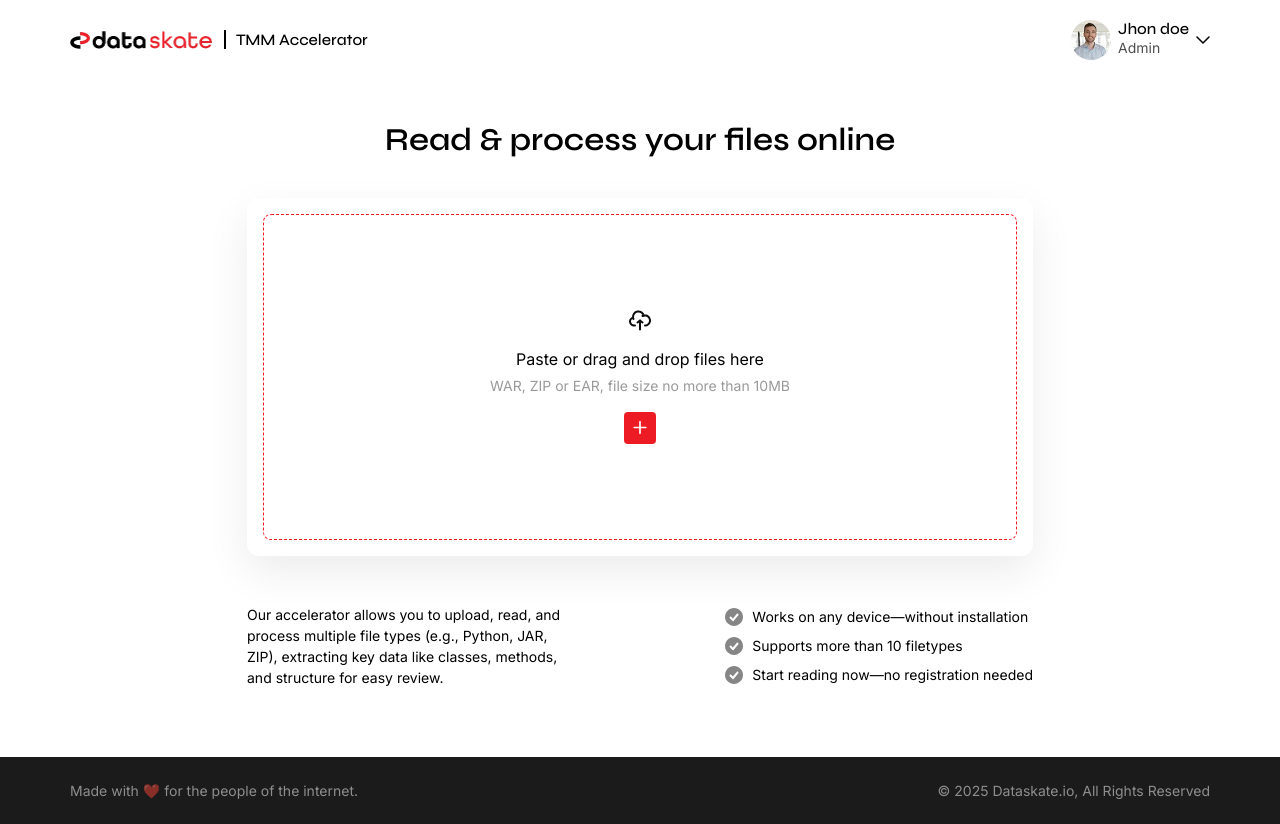
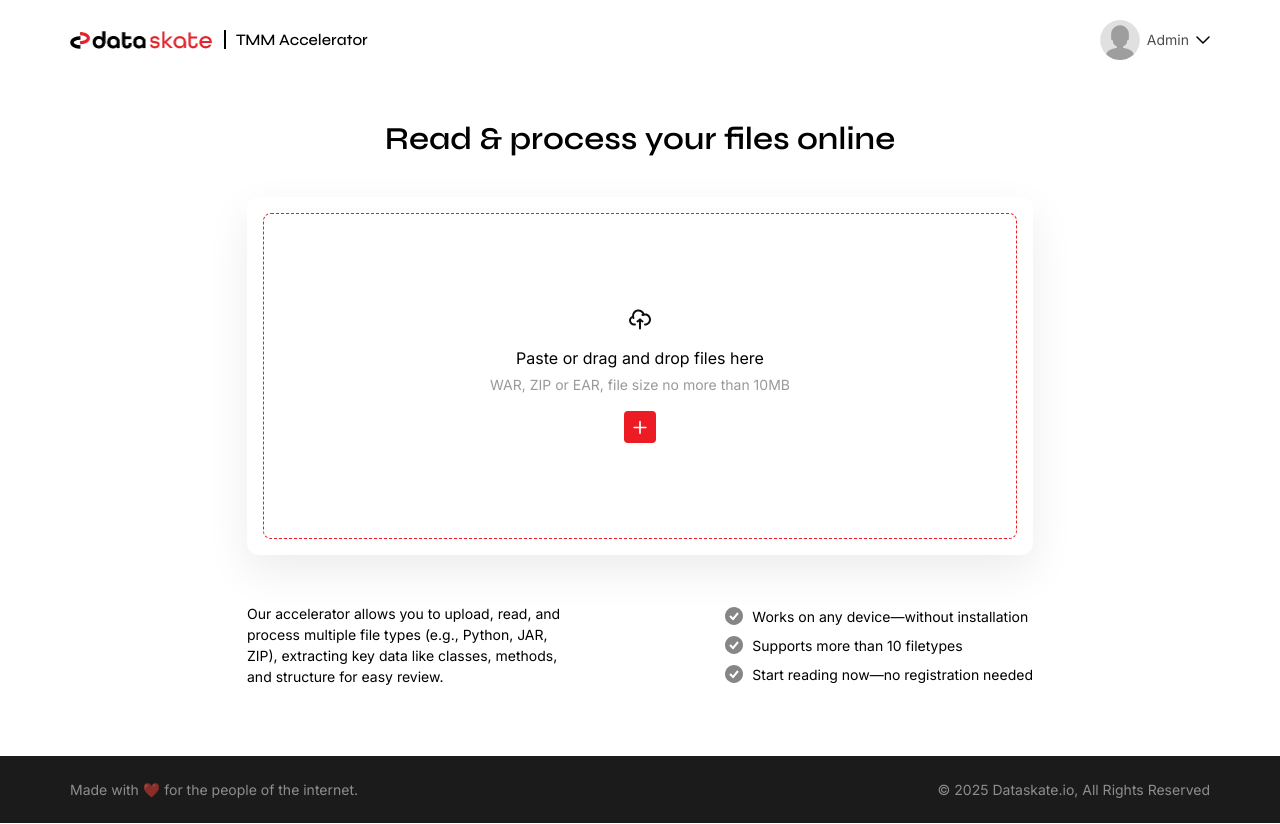
Before and after one commit to tusharswami534/next-test-4, a Next.js app: page /upload-file in a window 1280 px wide. Built offline with nearby package versions, Linux system fonts and the light colour scheme; sample sign-in values are in the browser's storage.

Commit message:
add first name and last name

```diff
--- a/src/components/common/Header.tsx
+++ b/src/components/common/Header.tsx
@@ -3,11 +3,24 @@ import { DownArrow } from "@/utils/icons";
 import Image from "next/image";
 import Link from "next/link";
 import { usePathname } from "next/navigation";
-import React from "react";
+import React, { useEffect, useState } from "react";
 
 const Header = () => {
   const homePage = usePathname() === "/";
   const dashboardPage = usePathname() === "/dashboard";
+  const [user, setUser] = useState({ firstName: "", secondName: "" });
+
+  useEffect(() => {
+    const storedData = localStorage.getItem("formData");
+    if (storedData) {
+      const parsedData = JSON.parse(storedData);
+      setUser({
+        firstName: parsedData.firstName,
+        secondName: parsedData.secondName,
+      });
+    }
+  }, []);
+
   return (
     <div className={`py-[19.9px] px-4 ${dashboardPage && "bg-light-white"}`}>
       <div className="max-w-[1140px] container mx-auto justify-between flex">
@@ -28,7 +41,7 @@ const Header = () => {
         <div className="flex cursor-pointer items-center gap-[7px]">
           <Image
             src={
-              !homePage
+              dashboardPage
                 ? "/assets/image/webp/admin-image.webp"
                 : "/assets/image/webp/anymous-profile.webp"
             }
@@ -39,7 +52,9 @@ const Header = () => {
           />
           {!homePage ? (
             <div className="flex flex-col max-sm:hidden gap-[1px]">
-              <p className="font-syne font-medium leading-[100%]">Jhon doe</p>
+              <p className="font-syne font-medium leading-[100%]">
+                {user.firstName} {user.secondName}
+              </p>
               <p className="text-sm text-black/70">Admin</p>
             </div>
           ) : (
```
